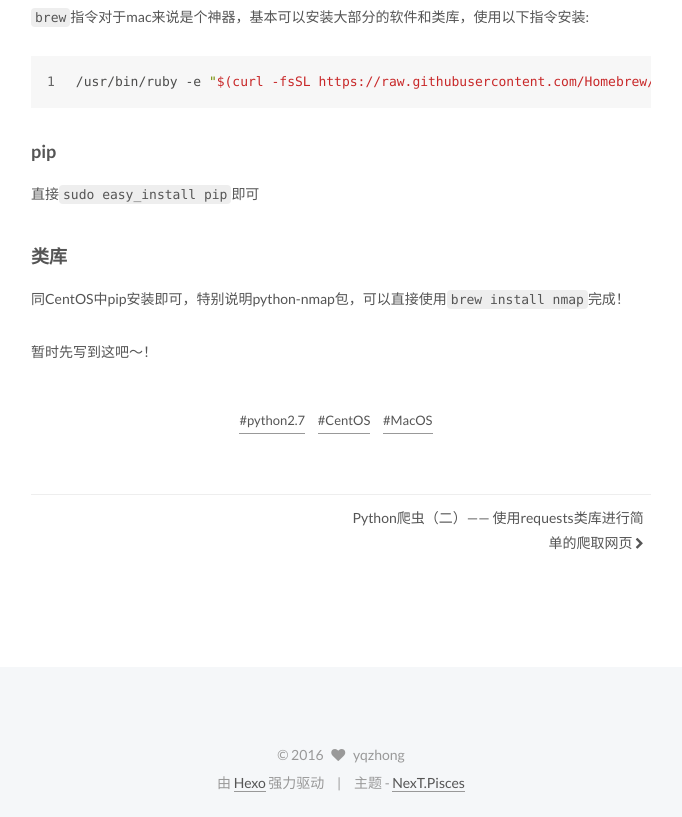
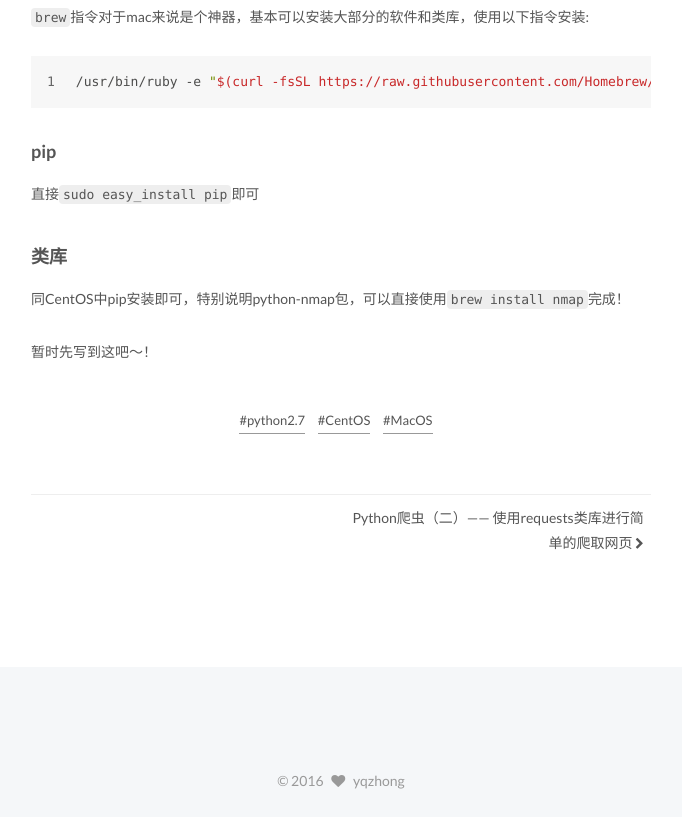
Before and after one commit to zhongyq/zhongyq.github.io, a plain HTML site: page 2016/09/05/server-initialize/index.html in a window 1280 px wide. Shown: the part 5291-6108 px from the top of the page, without its empty margins (429-1111 px from the left). Drawn offline with Linux system fonts and the light colour scheme.

Commit message:
Site updated: 2016-09-08 01:22:20

```diff
--- a/2016/09/05/server-initialize/index.html
+++ b/2016/09/05/server-initialize/index.html
@@ -584,17 +584,6 @@ passwd your_username</code></p>
   <span class="author" itemprop="copyrightHolder">yqzhong</span>
 </div>
 
-<div class="powered-by">
-  由 <a class="theme-link" href="https://hexo.io">Hexo</a> 强力驱动
-</div>
-
-<div class="theme-info">
-  主题 -
-  <a class="theme-link" href="https://github.com/iissnan/hexo-theme-next">
-    NexT.Pisces
-  </a>
-</div>
-
 
 
 
```
Also changed, not shown: 2016/09/07/requests/index.html (+0 -11 lines), about/index.html (+0 -11 lines), archives/2016/09/index.html (+0 -11 lines), archives/2016/index.html (+0 -11 lines), archives/index.html (+0 -11 lines), categories/Python爬虫/index.html (+0 -11 lines), categories/index.html (+0 -11 lines), index.html (+0 -11 lines), tags/CentOS/index.html (+0 -11 lines), tags/MacOS/index.html (+0 -11 lines), tags/index.html (+0 -11 lines), tags/python-requests/index.html (+0 -11 lines), tags/python2-7/index.html (+0 -11 lines).
